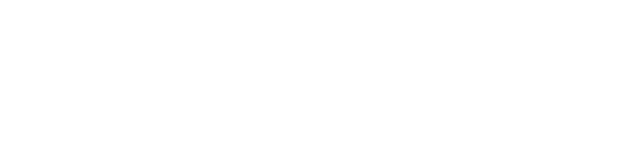
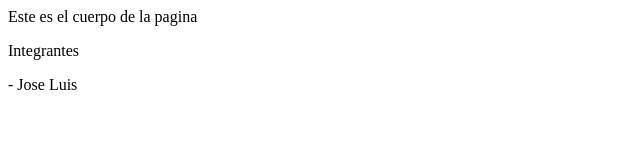
Before and after one commit to JoseAnguiano17/Taller_2018, a plain HTML site: page index.html in a window 1280 px wide. Shown: the whole page, without its empty margins (0-640 px from the left). Drawn offline with Linux system fonts and the light colour scheme.

Commit message:
Se modifico el archivo index.html

```diff
--- a/index.html
+++ b/index.html
@@ -1,8 +1,9 @@
 <html>
-<title> Taller 2018 <title/>
+<title> Taller 2018 </title>
 
 <body>
 Este es el cuerpo de la pagina
-<body/>
-
-<html/>
+</body>
+<p> Integrantes </p>
+- Jose Luis
+</html>
```
